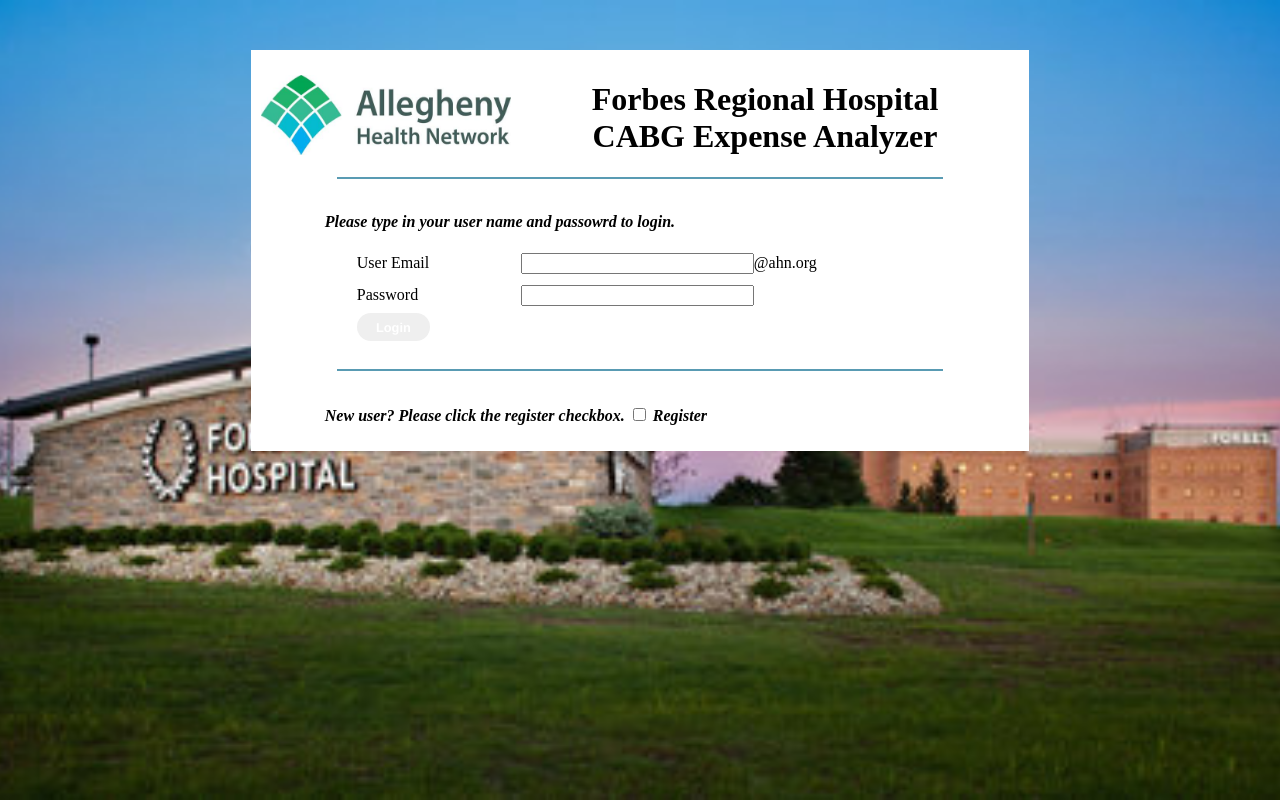
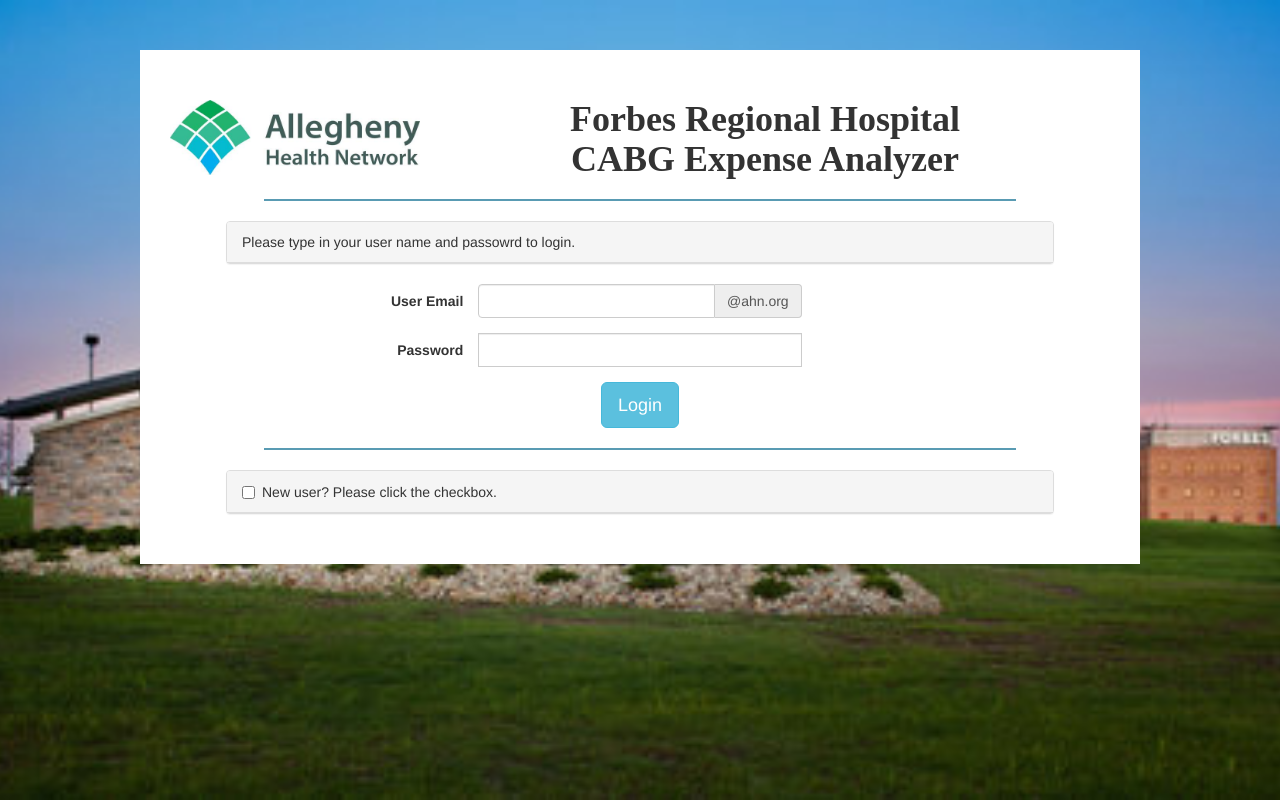
Before and after one commit to XingziG/Capstone, a PHP site: page /login.php in a window 1280 px wide. Run offline with PHP 8.4, Linux system fonts and the light colour scheme; some libraries are stand-ins or nearby versions.

Commit message:
login page bootstrap

```diff
--- a/webapp/forbes/login.php
+++ b/webapp/forbes/login.php
@@ -102,105 +102,80 @@ if ($_SERVER['REQUEST_METHOD'] == 'POST') {
 <html lang="en">
     <head>
         <script src="https://ajax.googleapis.com/ajax/libs/jquery/1.11.3/jquery.min.js"></script>
+        <link rel="stylesheet" href="http://maxcdn.bootstrapcdn.com/bootstrap/3.3.5/css/bootstrap.min.css">
+        <link rel="stylesheet" type="text/css" href="mystyle.css">
         <title> Login </title>
-        <style>
-            html {
-                /* The background code is referenced from:
-                https://css-tricks.com/perfect-full-page-background-image/ */
-                background:
-                    url("bg01.jpg") no-repeat center center fixed;
-                -webkit-background-size: cover;
-                -moz-background-size: cover;
-                -o-background-size: cover;
-                background-size: cover;
-            }
-            img { /* This defines the header image */
-                float: left;
-                width: 250px;
-                height: 80px;
-                padding-top: 15px;
-                /*display: block; margin-left: auto; margin-right: auto*/
-            }
-            h1 { /* This defines the header */
-                text-align: center;
-                font-family: Times New Roman, Times, serif;
-            }
-            hr { /* This defines the hr line style */
-                height: 2px; background-color: #599BB3; width: 80%; border: none;
-            }
-            .main { /* This defines the div displaying the page */
-                font: 1em Hoefler Text, Times New Roman, Times, serif;
-                width: 60%;
-                margin: 50px auto;
-                padding: 10px;
-                background-color: #FFFFFF;
-            }
-            .info { /* This defines the page information */
-                font: italic bold 1.0em Times New Roman;
-                margin-left: 4em; margin-right: 4em;
-            }
-            .error { color: #FF0000; font: italic bold 0.9em Times New Roman;  }
-            .formfield { /* This defines the login form display */
-                font-size: 1em; margin-left: 6em; line-height: 200%;
-            }
-            label { /* Defines form labels */
-                display: inline-block;
-                width:10em;
-                text-align: left;
-            }
-            input[type=submit] { /* Defines submit button */
-                padding:5px 15px;
-                background:-moz-linear-gradient(top, #1280a8 5%, #21444a 100%);
-                border:0 none;
-                cursor:pointer;
-                -webkit-border-radius: 15px;
-                border-radius: 15px;
-                text-align: center;
-                color:#ffffff;
-                font-family:"Helvetica Neue", Helvetica, Arial, sans-serif;
-                font-size:0.8em;
-                font-weight:bold;
-                padding:0.5em 1.5em;
-            }
-        </style>
     </head>
     <body>
         <!-- Displays the Login Page -->
+        <div class="container-fluid">
             <div class="main">
+                <!-- Header -->
                 <img src="head.jpg" alt="Allegheny Health Network">
-            <h1>Forbes Regional Hospital <br/>
-                CABG Expense Analyzer</h1><hr>
+                <h1 class="head">Forbes Regional Hospital <br/> CABG Expense Analyzer </h1><hr>
                 <!-- Page Information -->
-            <p class="info"><br/>
-                Please type in your user name and passowrd to login.
-            </p>
+                <div class="panel panel-default" style="margin-left: 4em; margin-right: 4em">
+                    <div class="panel-heading"> Please type in your user name and passowrd to login. </div>
+                </div>
                 <!-- Login -->
-            <form class="formfield" method="POST" action="login.php">
-                <label> User Email </label>
-                    <input type="text" name="username" size="26" required>@ahn.org<br/>
-                <label> Password </label>
-                    <input type="password" name="userpass" size="26" required><br/>
-                <input type="submit" name="login" value="Login" class="button">
-            </form><br/>
+                <form class="form-horizontal" method="POST" action="login.php">
+                    <div class="form-group">
+                        <label class="control-label col-sm-4"> User Email </label>
+                        <div class="input-group col-xs-4">
+                            <input class="form-control" type="text" name="username" required>
+                            <div class="input-group-addon">@ahn.org</div>
+                        </div>
+                    </div>
+                    <div class="form-group">
+                        <label class="control-label col-sm-4"> Password </label>
+                        <div class="col-xs-4 input-group">
+                            <input class="form-control" type="password" name="userpass" required>
+                        </div>
+                    </div>
+                    <center>
+                        <button type="submit" name="login" class="btn btn-info btn-lg">Login</button>
+                    </center>
+                </form>
                 <!-- Registration -->
                 <hr>
                 <p class="error" style="margin-left: 6em;"><?php if(isset($successRegister) && $successRegister) echo 'Successfully Registered!' ?></p>
-            <p class="info"><br/>
-                New user? Please click the register checkbox.
-                <input type="checkbox" id="register"/> Register
-            </p>
-            <div id="register_box">
-                <!--<p class="error" style="margin-left: 6em;">All fields are required</p>-->
-                <form class="formfield" id="registerForm" method="POST" action="login.php">
-                    <label> Hospital Email </label>
-                        <input type="text" name="email" size="26" required>@ahn.org<br/>
-                    <label> Full Name </label>
-                        <input type="text" name="fname" size="26" required><br/>
-                    <label> New Password </label>
-                        <input type="password" name="password" id="pw1" size="26" required><br/>
-                    <label> Re-type Password </label>
-                        <input type="password" name="password2" id="pw2" size="26" required><br/>
-                    <input type="submit" name="register" value="Register" class="button">
+                <div class="panel panel-default" style="margin-left: 4em; margin-right: 4em">
+                    <div class="panel-heading">
+                        <label class="checkbox-inline">
+                            <input type="checkbox" id="register"/>New user? Please click the checkbox.
+                        </label>
+                    </div>
+                </div>
+
+                <form class="form-horizontal" id="registerForm" method="POST" action="login.php">
+                    <div class="form-group">
+                        <label class="control-label col-sm-4"> Hospital Email </label>
+                        <div class="input-group col-xs-4">
+                            <input class="form-control" type="text" name="email" required>
+                            <div class="input-group-addon">@ahn.org</div>
+                        </div>
+                    </div>
+                    <div class="form-group">
+                        <label class="control-label col-sm-4"> Full Name </label>
+                        <div class="col-xs-4 input-group">
+                            <input class="form-control" type="text" name="fname" required>
+                        </div>
+                    </div>
+                    <div class="form-group">
+                        <label class="control-label col-sm-4"> Password </label>
+                        <div class="col-xs-4 input-group">
+                            <input class="form-control" type="password" name="password" id="pw1" required>
+                        </div>
+                    </div>
+                    <div class="form-group">
+                        <label class="control-label col-sm-4"> Re-type Password </label>
+                        <div class="col-xs-4 input-group">
+                            <input class="form-control" type="password" name="password2" id="pw2" required>
+                        </div>
+                    </div>
+                    <center>
+                        <button type="submit" name="register" class="btn btn-info btn-lg">Register</button>
+                    </center>
                 </form>
             </div>
         </div>
@@ -208,10 +183,10 @@ if ($_SERVER['REQUEST_METHOD'] == 'POST') {
         $(document).ready(function () {
             // show or hide register box
             $("#register").change(function () {
-                $("#register_box").fadeToggle(this.checked);
+                $("#registerForm").fadeToggle(this.checked);
             }).change();
             // validate form input
-            $('form#registerForm :input').blur(function() {
+            $('form.form-horizontal :input').blur(function() {
                 if( $(this).val().length == 0 ) { // input is empty
                     $(this).after($("<span class='error'> Please fill this in </span>"));
                 } else if ($(this).is("#pw1") | $(this).is("#pw2")) { // when user input password
@@ -226,13 +201,10 @@ if ($_SERVER['REQUEST_METHOD'] == 'POST') {
                 }
             });
             // remove warning message when on focus
-            $('form#registerForm :input').focus(function() {
+            $('form.form-horizontal :input').focus(function() {
                 $(this).next("span").empty();
             });
         });
         </script>
     </body>
 </html>
-
-<!-- To do: 1. change style to bootstrap
--->
```
Also changed, not shown: webapp/forbes/activity.html (+20 -3 lines), webapp/forbes/main.php (+6 -4 lines), webapp/forbes/patient_register.php (+7 -3 lines). Lines whose indentation alone changed are shown as unchanged.
